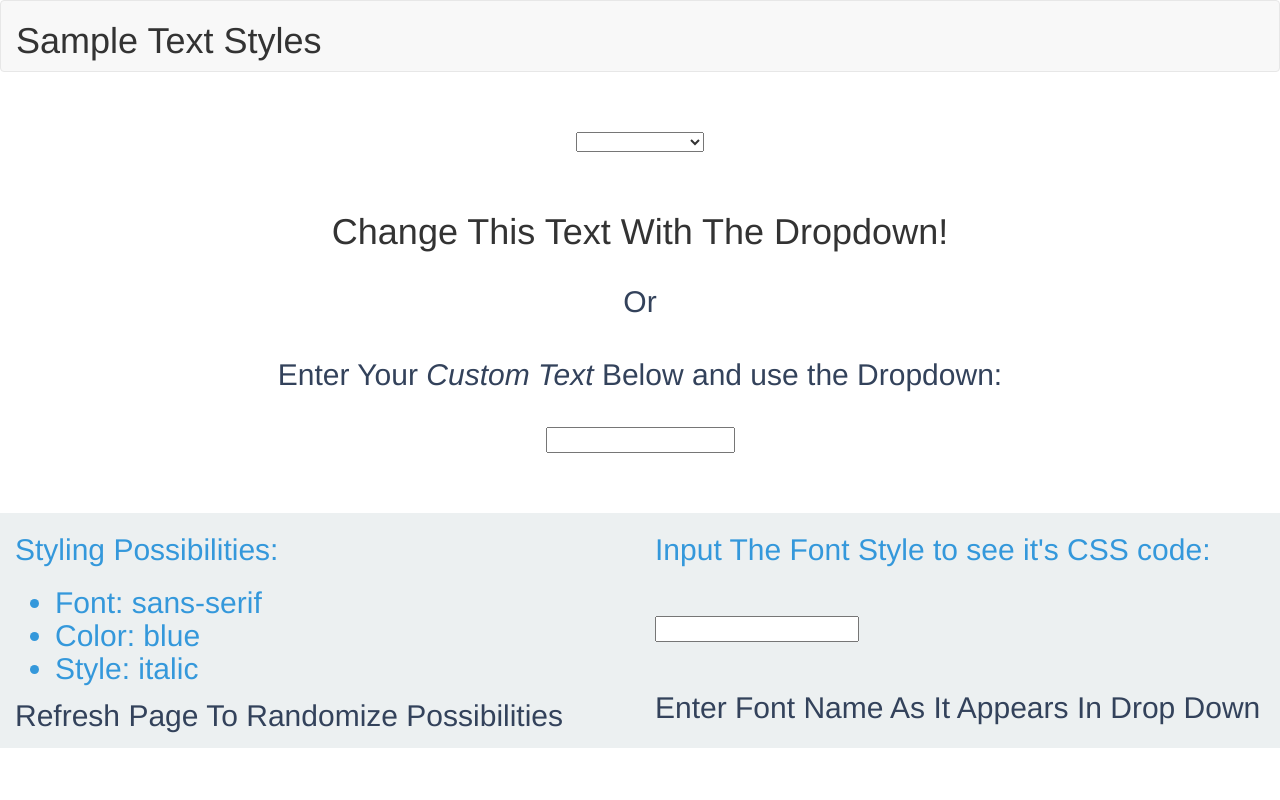
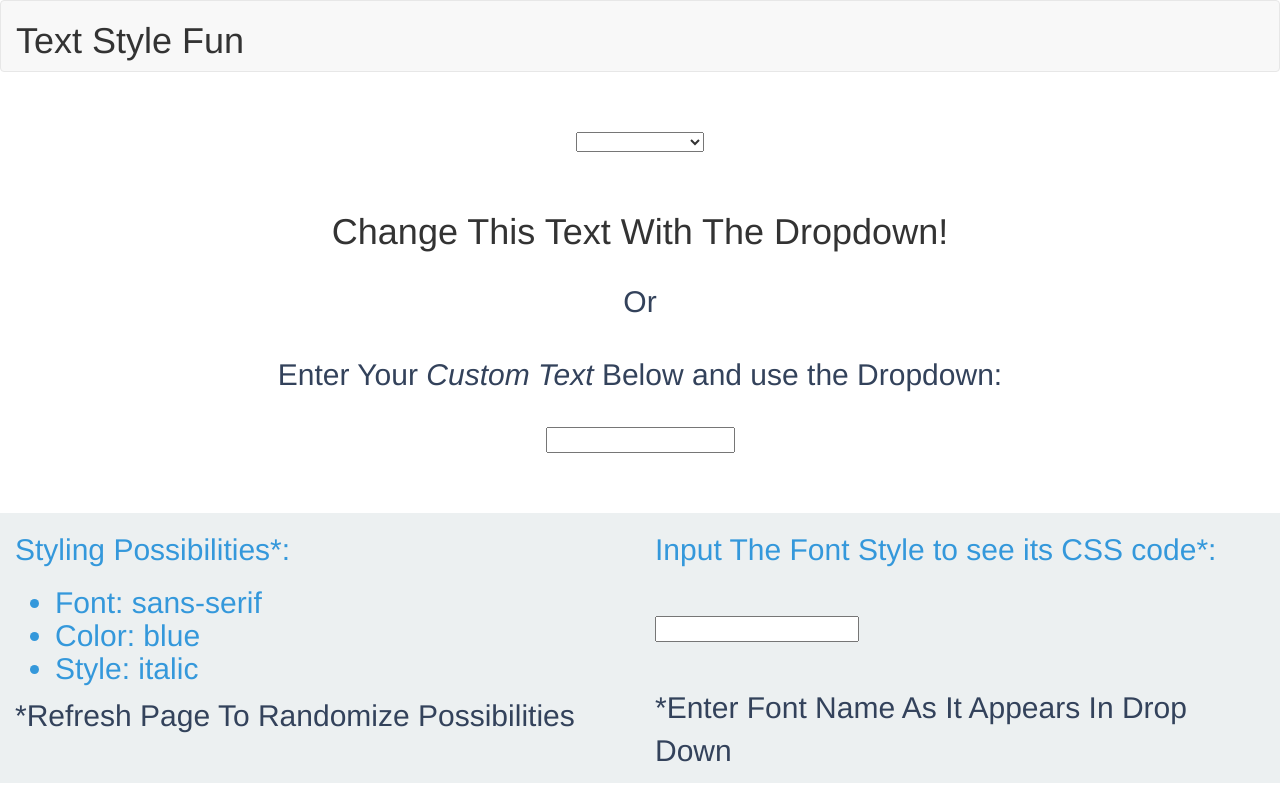
Before and after one commit to SteveLicata/angular-text-change, a plain HTML site: page index.html in a window 1280 px wide. Drawn offline with nearby package versions, Linux system fonts and the light colour scheme.

Commit message:
text.html removed/renamed index.html, css updates

```diff
--- a/text.html
+++ b/index.html
@@ -9,7 +9,7 @@
     <!-- my CSS -->
     <link rel="stylesheet" href="main.css">
 
-    <title>Angular Text</title>
+    <title>Text Styles</title>
     <style>
       [ng\:cloak], [ng-cloak], .ng-cloak {
         display: none;
@@ -21,7 +21,7 @@
     <nav class="navbar navbar-default">
       <div class="container-fluid">
         <div class="navbar-header">
-          <h1>Sample Text Styles</h1>
+          <h1>Text Style Fun</h1>
         </div>
       </div>
     </nav>
@@ -77,7 +77,7 @@
       <div class="row bottompage">
         <div class="col-sm-12 col-md-6 col-lg-6">
           <h2>
-            Styling Possibilities:
+            Styling Possibilities*:
           </h2>
           <h2>
             <ul ng-controller="textCtrl">
@@ -86,7 +86,7 @@
               <li>Style: {{randomStyle}}</li>
             </ul>
           </h2>
-          <p>Refresh Page To Randomize Possibilities</p>
+          <p>*Refresh Page To Randomize Possibilities</p>
         </div>
 
 
@@ -94,7 +94,7 @@
 
           <label for="row">
             <h2>
-              Input The Font Style to see it's CSS code:
+              Input The Font Style to see its CSS code*:
             </h2>
             <br><br>
             <input type="text" name="" value="" ng-model="cssStyle">
@@ -186,7 +186,7 @@
               }
             </h2>
             <p ng-switch-default="Enter Name">
-              Enter Font Name As It Appears In Drop Down
+              *Enter Font Name As It Appears In Drop Down
             </p>
           </div>
 
--- a/main.css
+++ b/main.css
@@ -76,6 +76,10 @@
   background-color: #ECF0F1;
 }
 
+h1 {
+  text-align: center;
+}
+
 h2 {
   color: #3498DB;
 }
```
